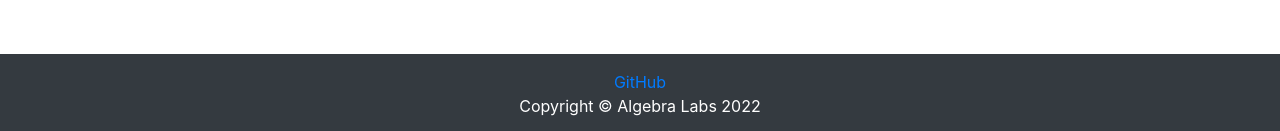
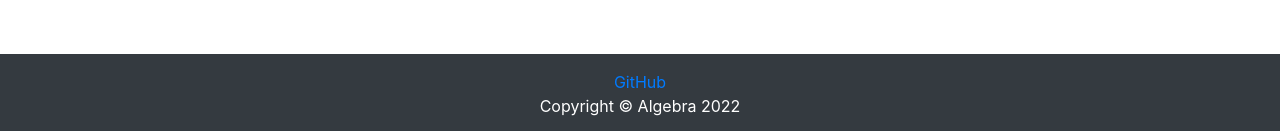
Before and after one commit to 13suits/HardBank-frontend-v0.1, a React (Create React App) app: page /owner in a window 1280 px wide. Shown: the part 666-797 px from the top of the page. Built offline with nearby package versions, Linux system fonts and the light colour scheme.

Commit message:
Update Footer.jsx

```diff
--- a/src/components/Footer.jsx
+++ b/src/components/Footer.jsx
@@ -10,7 +10,7 @@ function Footer() {
             GitHub
             </a>
               <br></br>
-            Copyright &copy; Algebra Labs 2022
+            Copyright &copy; Algebra 2022
           </p>
         </div>
       </footer>
```
